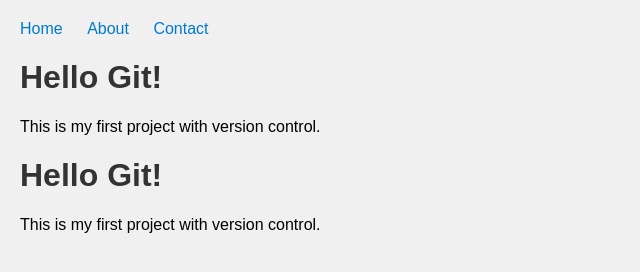
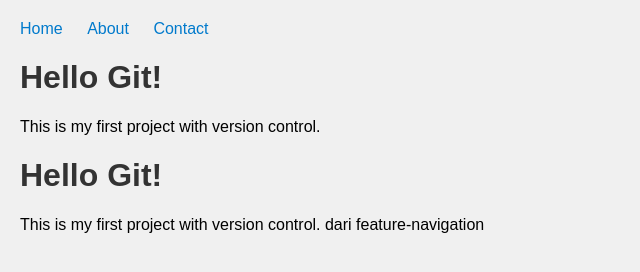
Before and after one commit to hino89/learn-git, a plain HTML site: page index.html in a window 1280 px wide. Shown: the whole page, without its empty margins (0-640 px from the left). Drawn offline with Linux system fonts and the light colour scheme.

Commit message:
update feature navigation

```diff
--- a/index.html
+++ b/index.html
@@ -18,6 +18,8 @@
     <p>This is my first project with version control.</p>
 </body>
     <h1>Hello Git!</h1>
-    <p>This is my first project with version control.</p>
+    <p>This is my first project with version control.
+        dari feature-navigation
+    </p>
 </body>
 </html>
```
